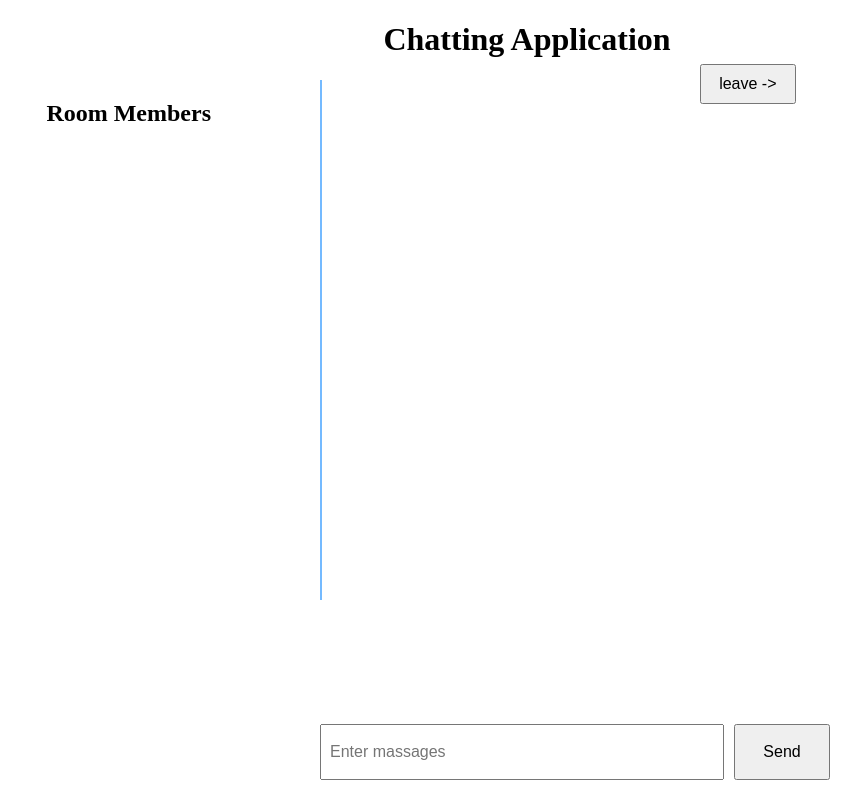
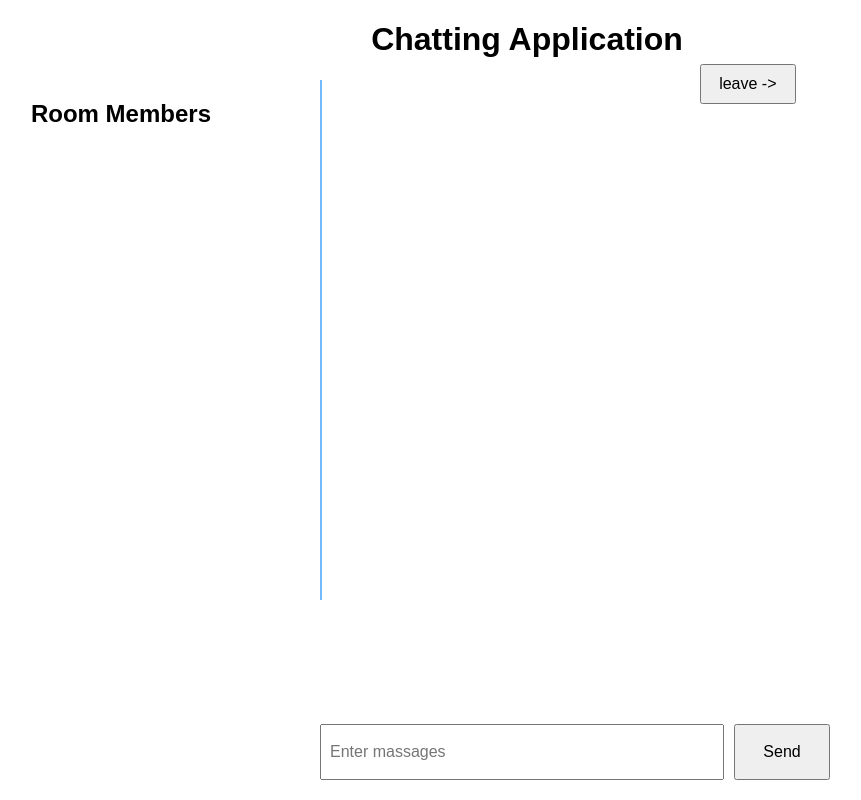
Before and after one commit to Aniketkole27/ChatttingApplication, a website: page public/index.html in a window 1280 px wide. Shown: the whole page, without its empty margins (113-974 px from the left). Drawn offline with nearby package versions, Linux system fonts and the light colour scheme; no server answers.

Commit message:
Update body font-family in style.css for improved typography

```diff
--- a/public/style.css
+++ b/public/style.css
@@ -3,6 +3,11 @@
     padding: 0;
     box-sizing: border-box;
 } */
+
+body{
+    font-family: "Lohit Marathi", Arial, "Droid Serif", "sans-serif" !important;
+}
+
 
 .inputBox {
     position: fixed;
```
